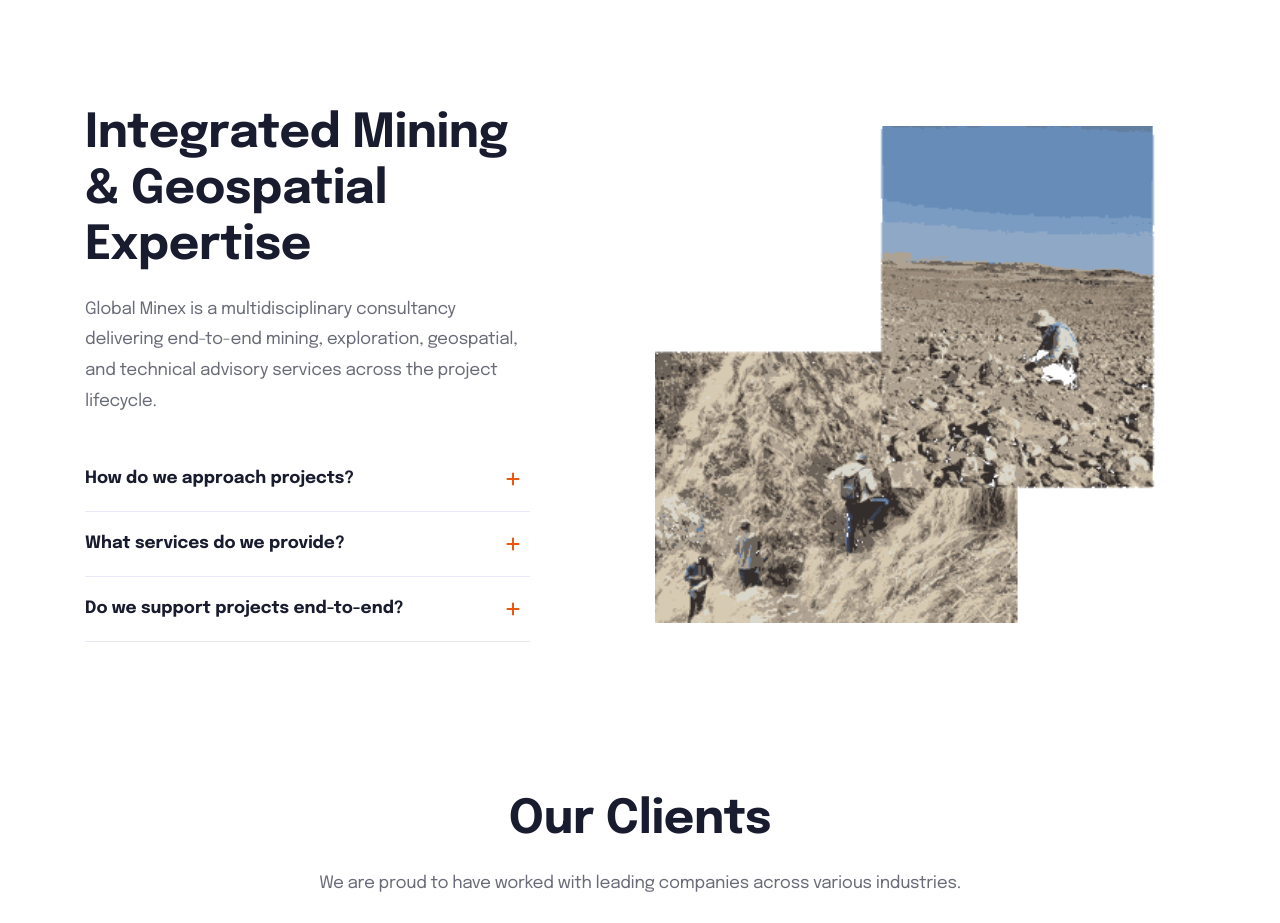
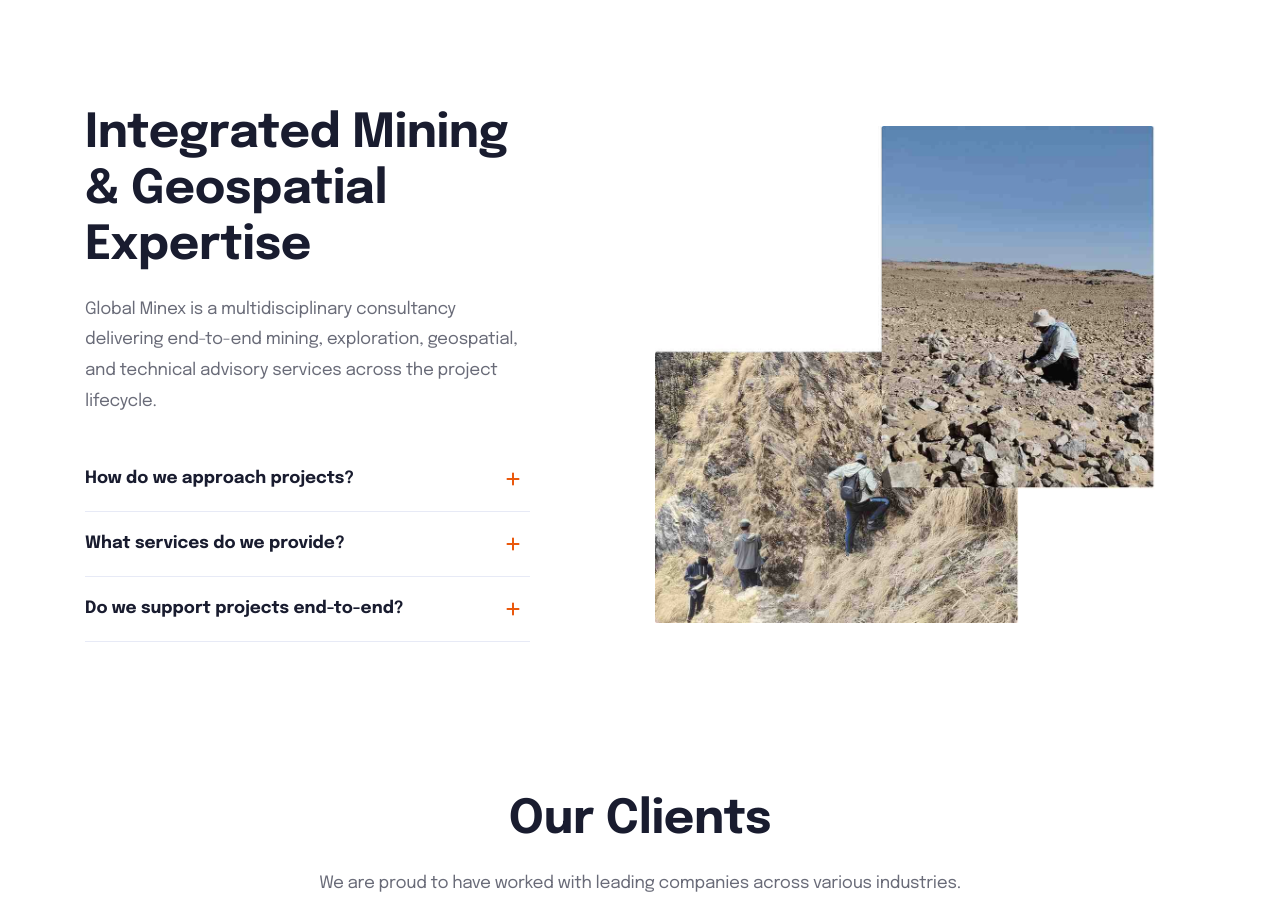
Before and after one commit to code-with-vizz/global-minex-second-draft, a plain HTML site: page index.html in a window 1280 px wide. Shown: the part 4140-5063 px from the top of the page. Drawn offline with nearby package versions, Linux system fonts and the light colour scheme.

Commit message:
Update index.html

```diff
--- a/index.html
+++ b/index.html
@@ -1225,7 +1225,7 @@
 document.addEventListener("DOMContentLoaded", () => {
 
   const imagePaths = [
-    "assets/images/about1.png",
+    "assets/images/about12.jpeg",
     "assets/images/about2.png",
     "assets/images/about3.png"
   ];
```
